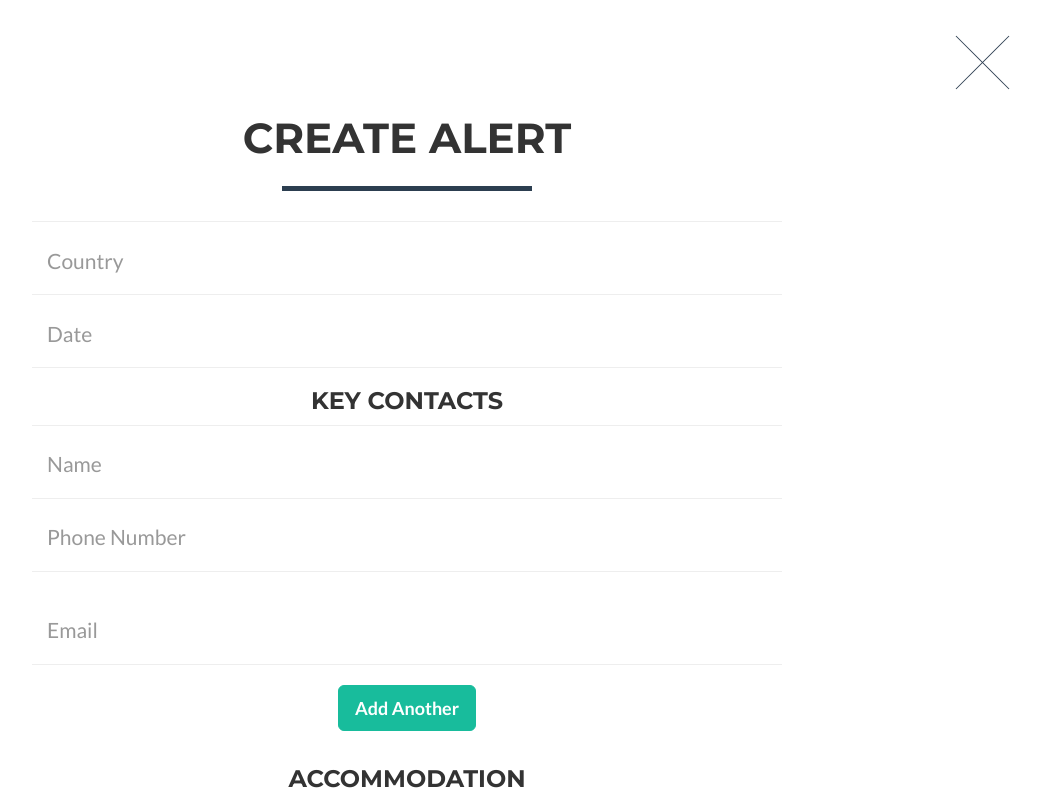
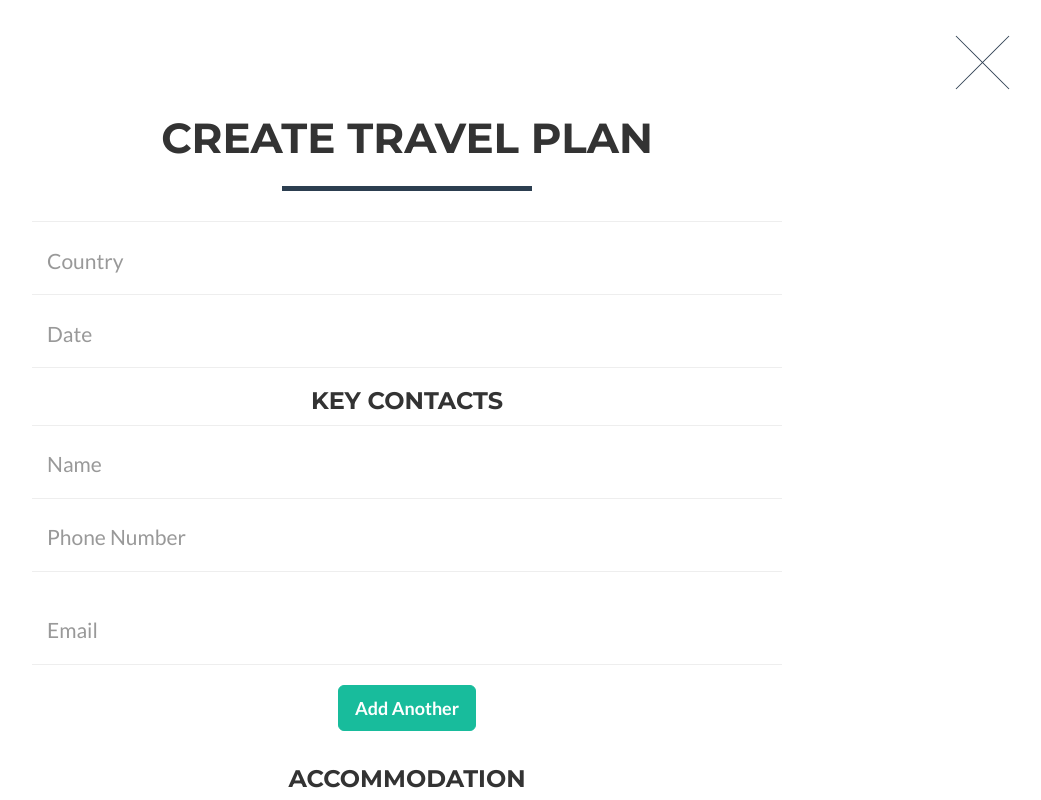
Before and after one commit to angeli-arino/UCIROWeb, a website: page index.html in a window 1280 px wide. Both pictures are taken after a click on the link "Create Plan". Shown: the part 834-1634 px from the top of the page, without its empty margins (233-1274 px from the left). Drawn offline with nearby package versions, Linux system fonts and the light colour scheme.

Commit message:
create json

```diff
--- a/index.html
+++ b/index.html
@@ -213,7 +213,7 @@ http://learn.canterbury.ac.nz/mod/resource/view.php?id=326926the page via file:/
                       <div class="modal-body">
                         <div class="row">
                             <div class="col-lg-12 text-center">
-                                <h2>Create Alert</h2>
+                                <h2>Create Travel Plan</h2>
                                 <hr class="star-primary">
                             </div>
                         </div>
```
